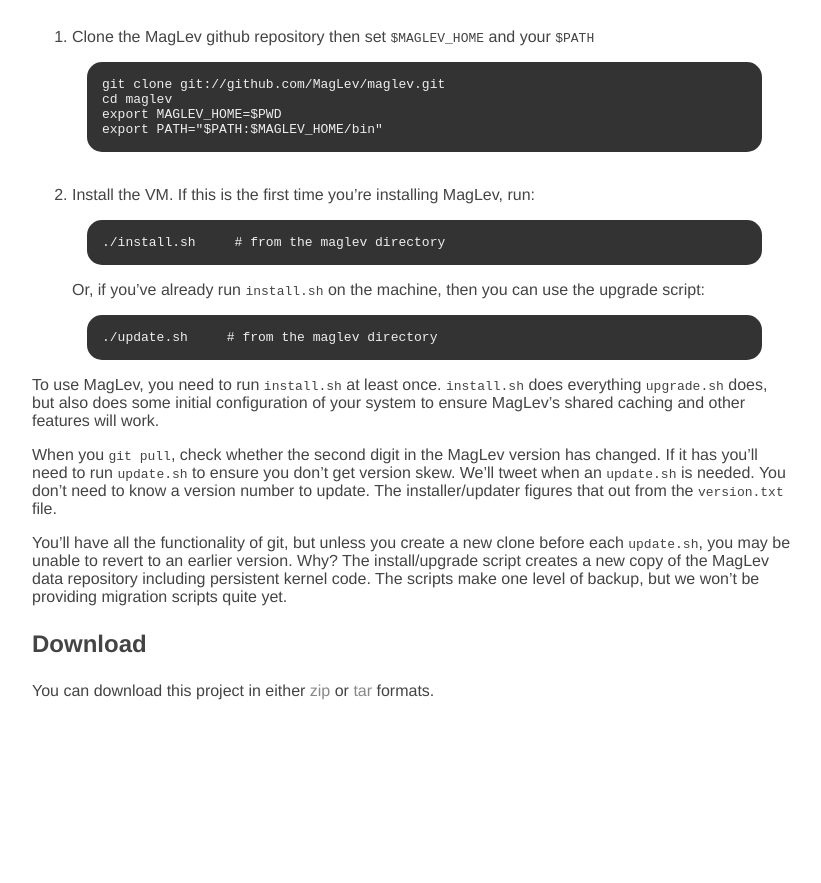
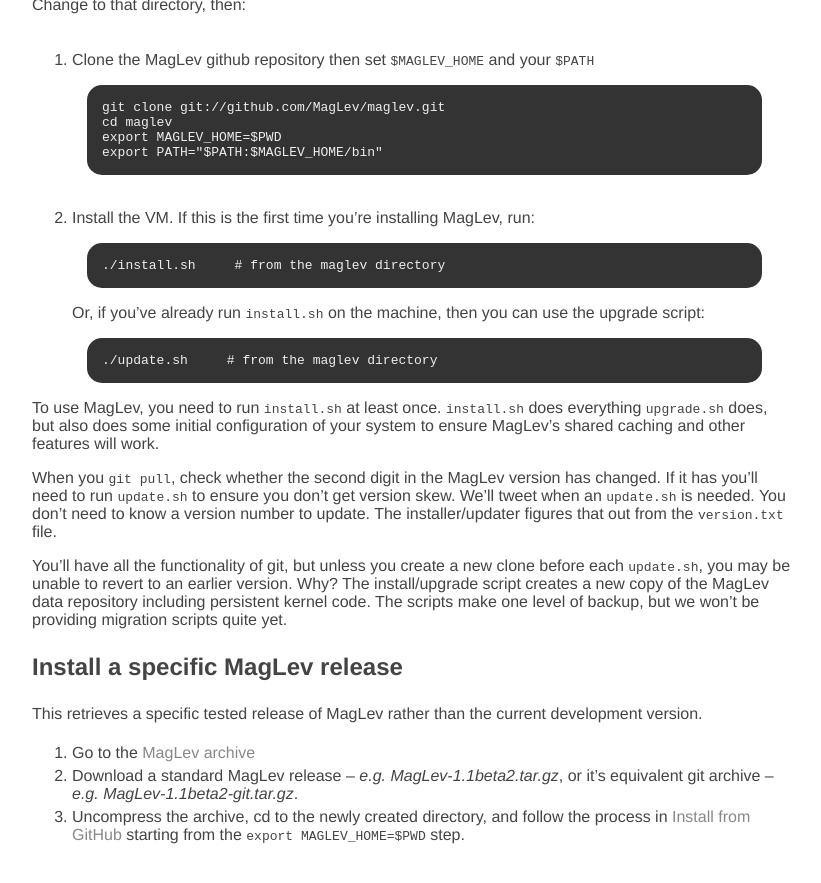
Before and after one commit to MagLev/maglev.github.com, a Jekyll site: the page built from docs/download.markdown, in a window 1280 px wide and 900 px high, scrolled down 1352 px. Shown: the top 883 px of the window, without its empty margins (178-999 px from the left). Built offline with Jekyll 4.4.1, drawn with Linux system fonts in a browser that asks for light colours; before the commit the page ends 2108 px from its top, so only the background shows below that; some of the changed text lies outside the part shown.

Commit message:
Add instructions to install a specific, tested MagLev release

```diff
--- a/docs/download.markdown
+++ b/docs/download.markdown
@@ -4,9 +4,11 @@
 ---
 # Install MagLev
 
-There are two ways to install MagLev:
+There are three ways to install MagLev:
+
 * [Install with Ruby Version Manager (RVM)](#install_with_ruby_version_manager)
 * [Install from GitHub](#install_from_github)
+* [Install a a specific MagLev release](#Install_a_specific_MagLev_release)
 
 ## Minimum Requirements
 
@@ -93,8 +95,10 @@
 level of backup, but we won't be providing migration scripts quite yet.
 
 
-# Download
+# Install a specific MagLev release
 
-You can download this project in either
-[zip](http://github.com/MagLev/maglev/zipball/master) or
-[tar](http://github.com/MagLev/maglev/tarball/master) formats.
+This retrieves a specific tested release of MagLev rather than the current development version.
+
+1. Go to the [MagLev archive](http://glass-downloads.gemstone.com/maglev/)
+2. Download a standard MagLev release -- *e.g. MagLev-1.1beta2.tar.gz*, or it's equivalent git archive -- *e.g. MagLev-1.1beta2-git.tar.gz*.
+3. Uncompress the archive, cd to the newly created directory, and follow the process in [Install from GitHub](#install_from_github) starting from the `export MAGLEV_HOME=$PWD` step.
```
